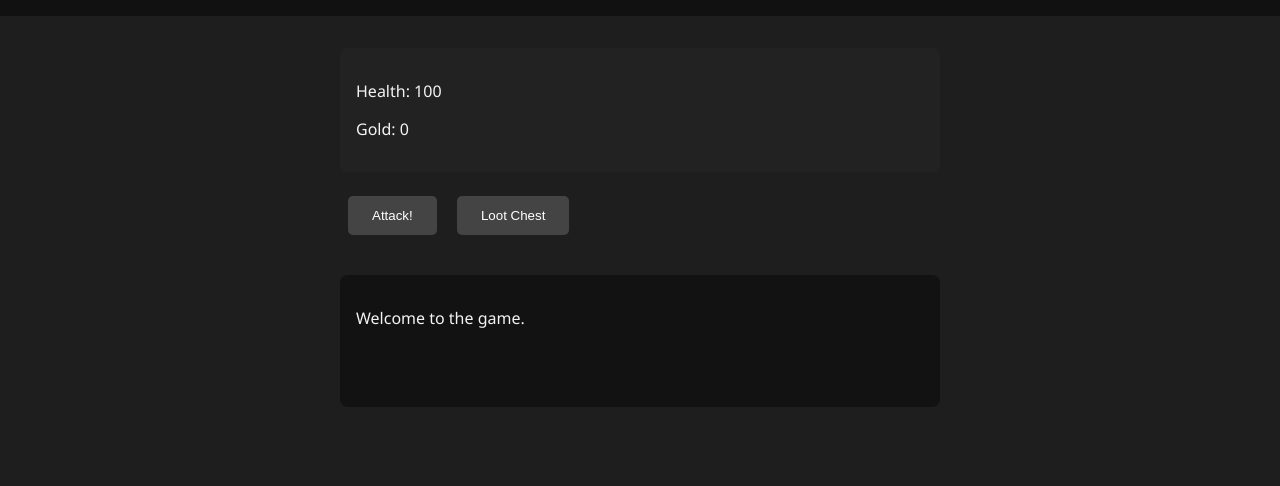
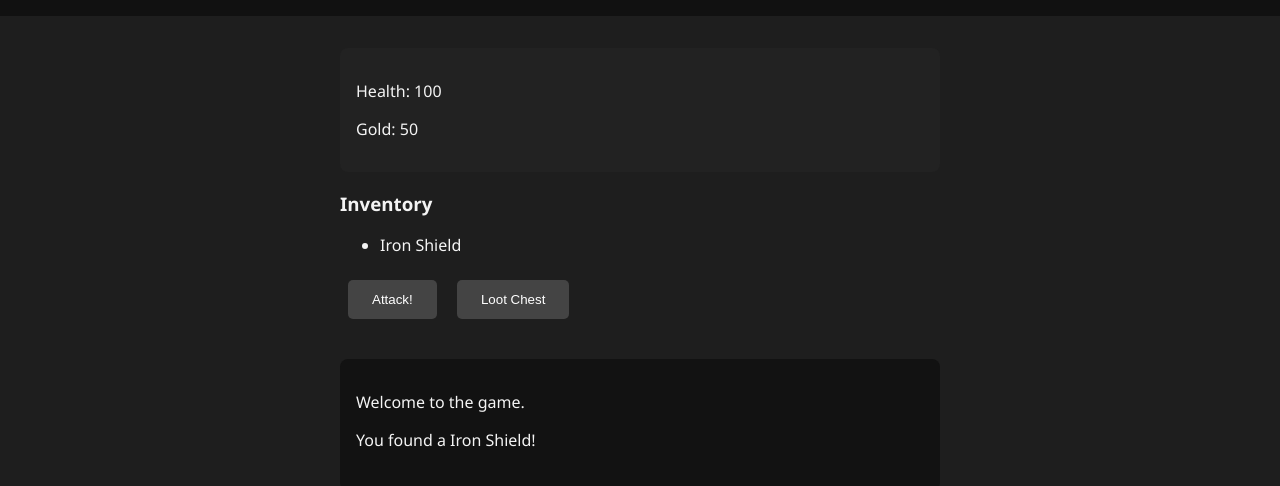
Before and after one commit to DaBurgermeista/game-interface, a plain HTML site: page index.html in a window 1280 px wide. Both pictures are taken after a click on the button "Loot Chest". Shown: the part 102-588 px from the top of the page. Drawn offline with Linux system fonts and the light colour scheme.

Commit message:
Add basic player inventory system with lootable items

```diff
--- a/index.html
+++ b/index.html
@@ -17,6 +17,11 @@
         <p>Gold: <span id="gold">0</span></p>
       </section>
 
+      <section id="inventory">
+        <h3>Inventory</h3>
+        <ul id="inventory-list"></ul>
+      </section>
+
       <section id="actions">
         <button id="attack-button">Attack!</button>
         <button id="loot-button">Loot Chest</button>
--- a/js/entity.js
+++ b/js/entity.js
@@ -1,13 +1,26 @@
 // ./js/entity.js
 
 export class Entity {
-  constructor({ name, health, maxHealth, attack, defense, gold = 0 }) {
+  constructor({
+    name,
+    health,
+    maxHealth,
+    attack,
+    defense,
+    gold = 0,
+    inventory = [],
+  }) {
     this.name = name;
     this.health = health;
     this.maxHealth = maxHealth;
     this.attack = attack;
     this.defense = defense;
     this.gold = gold;
+    this.inventory = inventory;
+  }
+
+  addItem(item) {
+    this.inventory.push(item);
   }
 
   isAlive() {
--- a/js/main.js
+++ b/js/main.js
@@ -1,5 +1,7 @@
 import { Entity, player, goblin } from "./entity.js";
-import { logMessage, updateHUD } from "./ui.js";
+import { logMessage, updateHUD, updateInventory } from "./ui.js";
+
+window.loot = loot;
 
 // ===== ON PAGE LOAD - DOM =====
 document.addEventListener("DOMContentLoaded", () => {
@@ -34,8 +36,11 @@ function attack() {
 }
 
 function loot() {
-  const goldFound = Math.floor(Math.random() * 25) + 5;
-  gold += goldFound;
-  logMessage(`You found a chest with ${goldFound} gold!`);
+  const items = ["Health Potion", "Rusty Sword", "Gold Ring", "Iron Shield"];
+  const found = items[Math.floor(Math.random() * items.length)];
+
+  player.addItem(found);
+  logMessage(`You found a ${found}!`);
   updateHUD();
+  updateInventory();
 }
--- a/js/ui.js
+++ b/js/ui.js
@@ -14,3 +14,14 @@ export function updateHUD() {
   document.getElementById("health").textContent = player.health;
   document.getElementById("gold").textContent = player.gold;
 }
+
+export function updateInventory() {
+  const list = document.getElementById("inventory-list");
+  list.innerHTML = "";
+
+  player.inventory.forEach((item) => {
+    const li = document.createElement("li");
+    li.textContent = item;
+    list.appendChild(li);
+  });
+}
```
